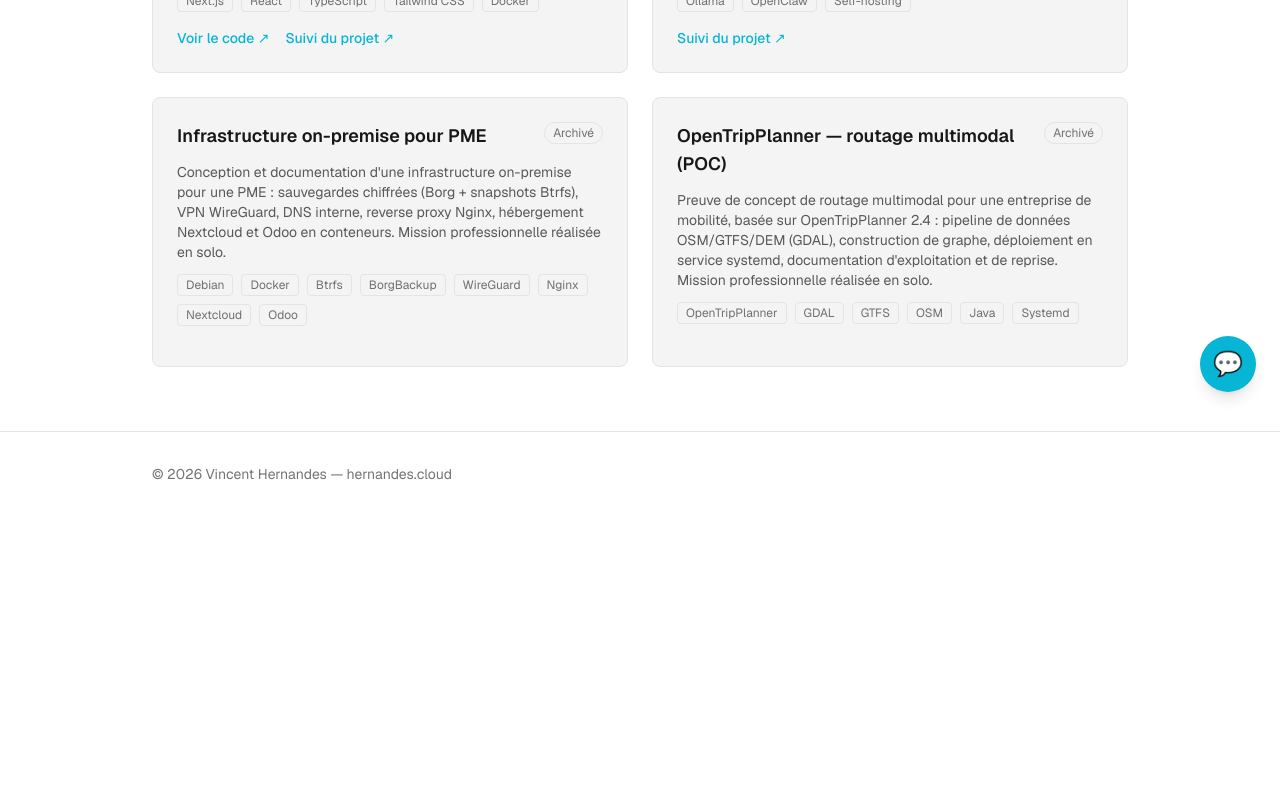
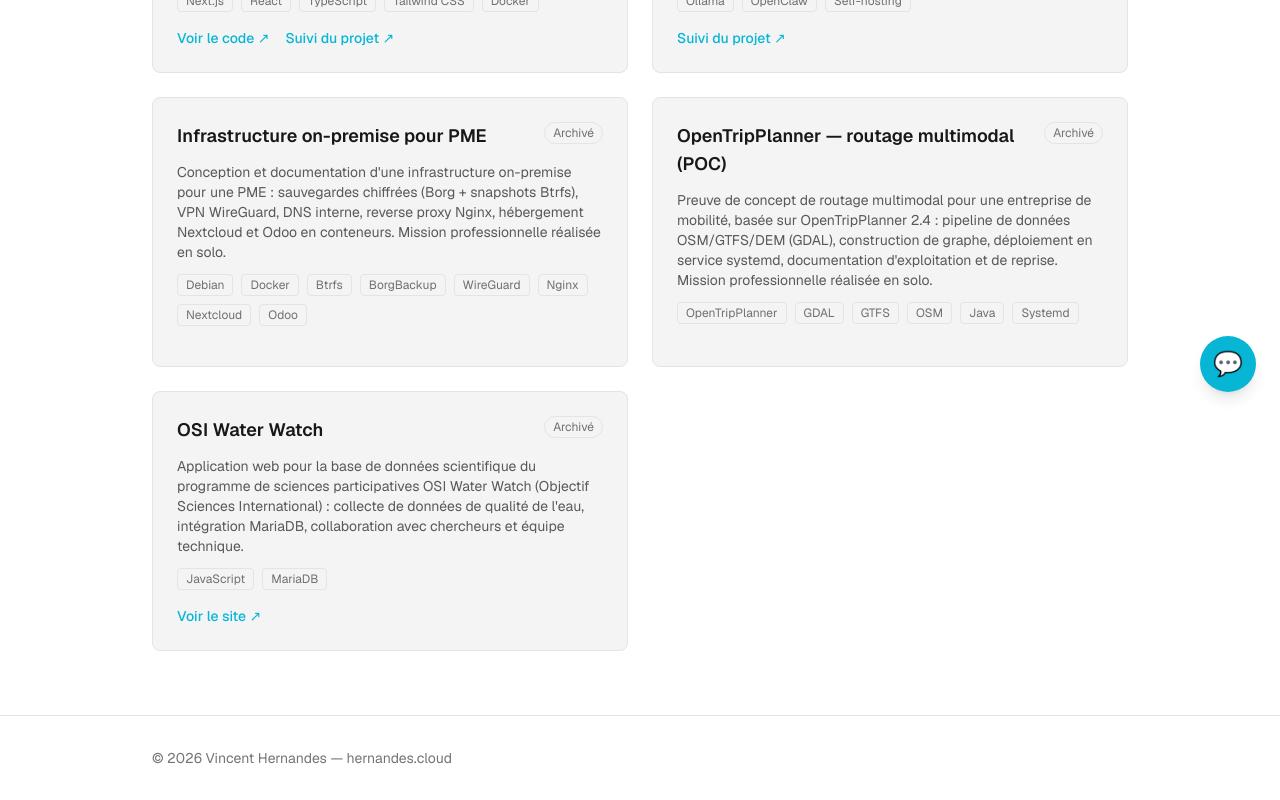
Before and after one commit to vh7383/hernandes.cloud, a Next.js app: page /projects in a window 1280 px wide. Shown: the part 384-1184 px from the top of the page. Before the commit the page ends 900 px from the top, so only its background shows below. Built offline with nearby package versions, Linux system fonts and the light colour scheme.

Commit message:
Ajout du projet OSI Water Watch avec lien vers le site public

```diff
--- a/components/ProjectCard.tsx
+++ b/components/ProjectCard.tsx
@@ -44,6 +44,16 @@ export default function ProjectCard({ project }: { project: Project }) {
             Suivi du projet ↗
           </a>
         )}
+        {project.links?.demo && (
+          <a
+            href={project.links.demo}
+            target="_blank"
+            rel="noopener noreferrer"
+            className="text-sm font-medium text-brand hover:underline"
+          >
+            Voir le site ↗
+          </a>
+        )}
       </div>
     </article>
   );
--- a/content/projects.ts
+++ b/content/projects.ts
@@ -51,4 +51,13 @@ export const projects: Project[] = [
     stack: ["OpenTripPlanner", "GDAL", "GTFS", "OSM", "Java", "Systemd"],
     status: "archived",
   },
+  {
+    slug: "osi-water-watch",
+    title: "OSI Water Watch",
+    description:
+      "Application web pour la base de données scientifique du programme de sciences participatives OSI Water Watch (Objectif Sciences International) : collecte de données de qualité de l'eau, intégration MariaDB, collaboration avec chercheurs et équipe technique.",
+    stack: ["JavaScript", "MariaDB"],
+    links: { demo: "https://www.osi-water-watch.org/" },
+    status: "archived",
+  },
 ];
```
